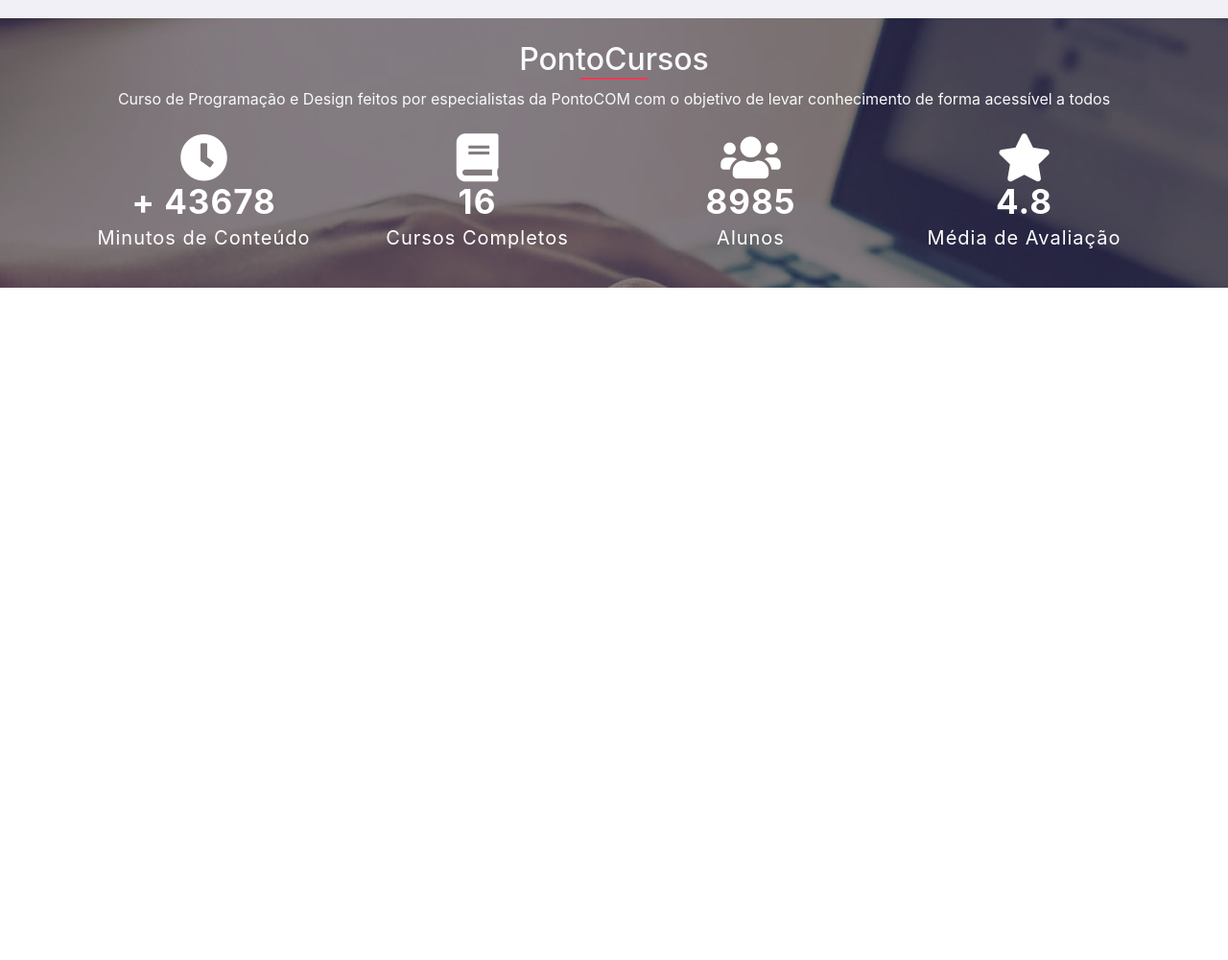
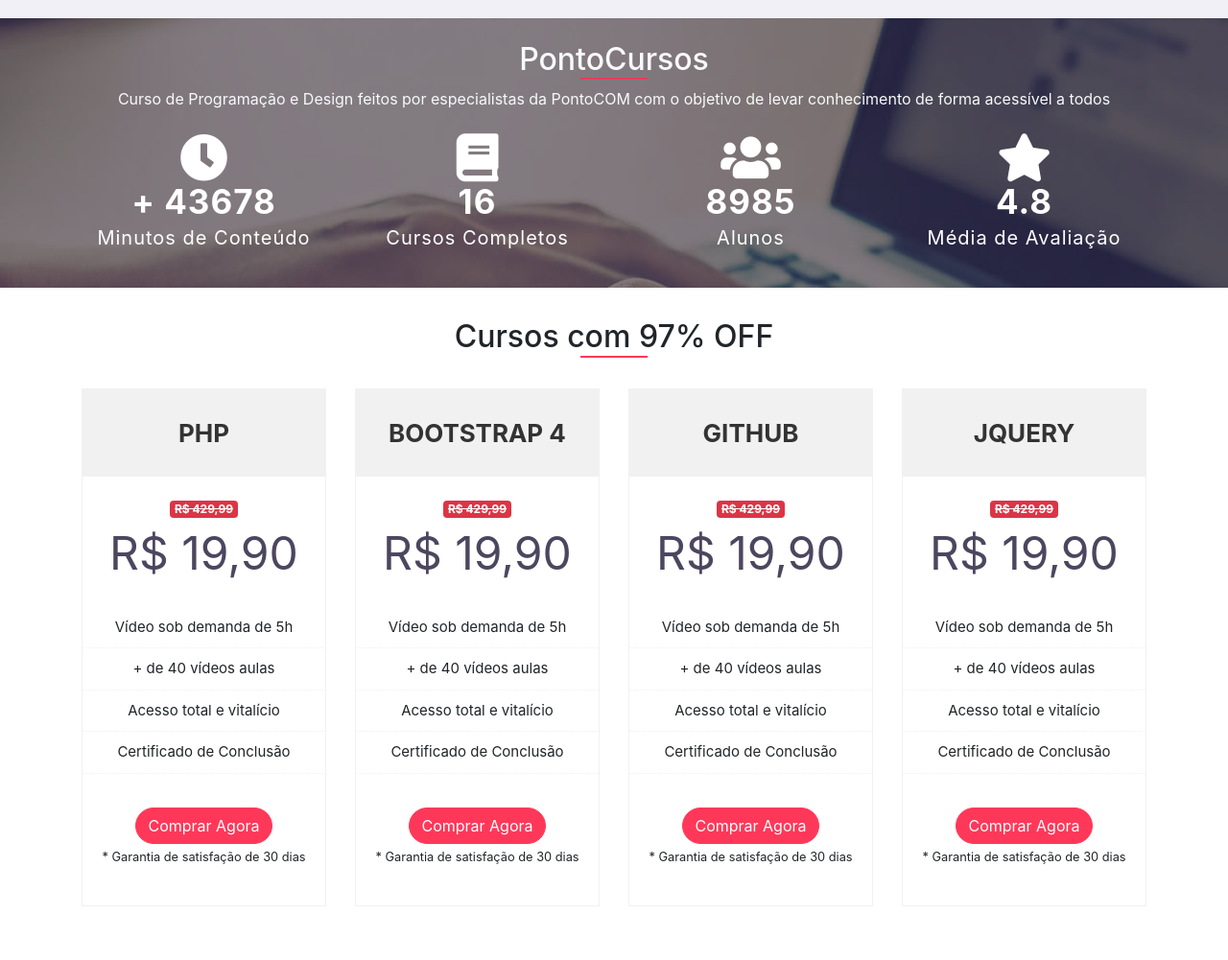
Before and after one commit to GabrielChagas1/Bootstrap-Site, a plain HTML site: page index.html in a window 1280 px wide. Shown: the part 1173-2174 px from the top of the page at 96% size. Before the commit the page ends 1473 px from the top, so only its background shows below. Drawn offline with Linux system fonts and the light colour scheme.

Commit message:
Adicionado seção de produtos

```diff
--- a/css/style.css
+++ b/css/style.css
@@ -78,6 +78,65 @@
 }
 
 
+/* Configurações da Seção de Cursos */
+
+.tabela-preco{
+    padding: 0 0 40px 0;
+    margin: 0 auto;
+    margin-bottom: 5px;
+    text-align: center;
+    background-color: #fff;
+    border: 1px solid #f1f1f1;
+}
+
+.tabela-preco .preco-detalhe h2{
+    font-size: 26px;
+    font-weight: 700;
+    color: #333;
+    margin-bottom: 20px;
+    text-transform: uppercase;
+    background-color: #f1f1f1;
+    padding: 30px 0;
+}
+
+.tabela-preco .preco-detalhe span{
+    display: block;
+    font-size: 48px;
+    font-weight: 400;
+    color: #4c465f;
+    margin-bottom: 20px;
+}
+
+.tabela-preco .preco-detalhe ul{
+    margin-bottom: 35px;
+    padding: 0 !important;
+}
+
+.tabela-preco .preco-detalhe ul li{
+    padding: 10px;
+    font-size: 15px;
+    border-bottom: 1px dotted #f1f1f1;
+    list-style: none;
+}
+
+.btn-preco{
+    border: 1px solid #ff3859;
+    background: #ff3859;
+    position: relative;
+    color: #fff;
+    z-index: 1;
+    border-radius: 30px;
+}
+
+.btn-preco:hover{
+    color: #fff !important;
+    background: #4c465f;
+    border-color: #4c465f;
+    transition: all .50s ease-in-out;
+    -moz-transition: all .50s ease-in-out;
+    -webkit-transition: all .50s ease-in-out;
+}
+
 /* Configurações Gerais */
 .underline{
     content: '';
@@ -88,6 +147,6 @@
     margin: 0 auto;
 }
 
-.shadow-parceiros:hover{
+.shadow-parceiros:hover, .tabela-preco:hover{
     box-shadow: 0 0 20px 0 rgba(0, 0, 0, 0.1);
 }
--- a/index.html
+++ b/index.html
@@ -209,6 +209,94 @@
             </section>
         </div>
     </div>
+    <!-- Seção de Produtos  -->
+    <div class="container-fluid">
+        <div class="my-2 py-4">
+            <section class="container">
+                <header class="col-md-12">
+                    <h2 class="text-center">Cursos com 97% OFF<span class="underline"></span></h2>
+                </header>
+                <div class="row py-4">
+                    <div class="col-sm-6 col-md-3 col-xs-12">
+                        <div class="tabela-preco">
+                            <div class="preco-detalhe">
+                                <h2>PHP</h2>
+                                <strike class="badge badge-danger">R$ 429,99</strike>
+                                <span>R$ 19,90</span>
+                                <ul>
+                                    <li>Vídeo sob demanda de 5h</li>
+                                    <li>+ de 40 vídeos aulas</li>
+                                    <li>Acesso total e vitalício</li>
+                                    <li>Certificado de Conclusão</li>
+                                </ul>
+                            </div>
+                            <div class="preco-botao">
+                                <a href="#" class="btn btn-preco">Comprar Agora</a>
+                            </div>
+                            <small>* Garantia de satisfação de 30 dias</small>
+                        </div>
+                    </div>
+                    <div class="col-sm-6 col-md-3 col-xs-12">
+                        <div class="tabela-preco">
+                            <div class="preco-detalhe">
+                                <h2>Bootstrap 4</h2>
+                                <strike class="badge badge-danger">R$ 429,99</strike>
+                                <span>R$ 19,90</span>
+                                <ul>
+                                    <li>Vídeo sob demanda de 5h</li>
+                                    <li>+ de 40 vídeos aulas</li>
+                                    <li>Acesso total e vitalício</li>
+                                    <li>Certificado de Conclusão</li>
+                                </ul>
+                            </div>
+                            <div class="preco-botao">
+                                <a href="#" class="btn btn-preco">Comprar Agora</a>
+                            </div>
+                            <small>* Garantia de satisfação de 30 dias</small>
+                        </div>
+                    </div>
+                    <div class="col-sm-6 col-md-3 col-xs-12">
+                        <div class="tabela-preco">
+                            <div class="preco-detalhe">
+                                <h2>Github</h2>
+                                <strike class="badge badge-danger">R$ 429,99</strike>
+                                <span>R$ 19,90</span>
+                                <ul>
+                                    <li>Vídeo sob demanda de 5h</li>
+                                    <li>+ de 40 vídeos aulas</li>
+                                    <li>Acesso total e vitalício</li>
+                                    <li>Certificado de Conclusão</li>
+                                </ul>
+                            </div>
+                            <div class="preco-botao">
+                                <a href="#" class="btn btn-preco">Comprar Agora</a>
+                            </div>
+                            <small>* Garantia de satisfação de 30 dias</small>
+                        </div>
+                    </div>
+                    <div class="col-sm-6 col-md-3 col-xs-12">
+                        <div class="tabela-preco">
+                            <div class="preco-detalhe">
+                                <h2>jquery</h2>
+                                <strike class="badge badge-danger">R$ 429,99</strike>
+                                <span>R$ 19,90</span>
+                                <ul>
+                                    <li>Vídeo sob demanda de 5h</li>
+                                    <li>+ de 40 vídeos aulas</li>
+                                    <li>Acesso total e vitalício</li>
+                                    <li>Certificado de Conclusão</li>
+                                </ul>
+                            </div>
+                            <div class="preco-botao">
+                                <a href="#" class="btn btn-preco">Comprar Agora</a>
+                            </div>
+                            <small>* Garantia de satisfação de 30 dias</small>
+                        </div>
+                    </div>
+                </div>
+            </section>
+        </div>
+    </div>
 
     <!-- JS -->
     <script src="js/jquery.min.js"></script>
```
